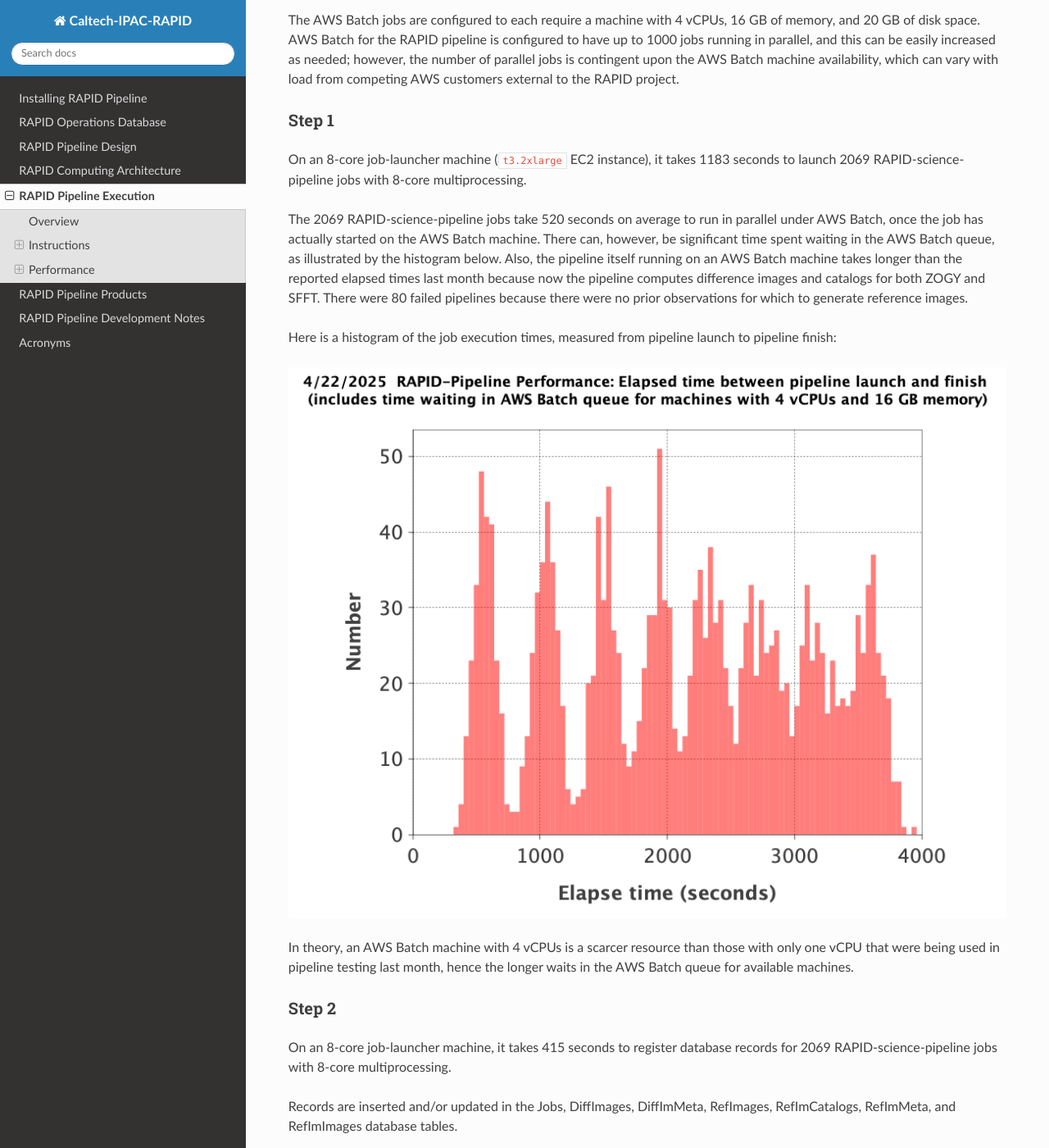
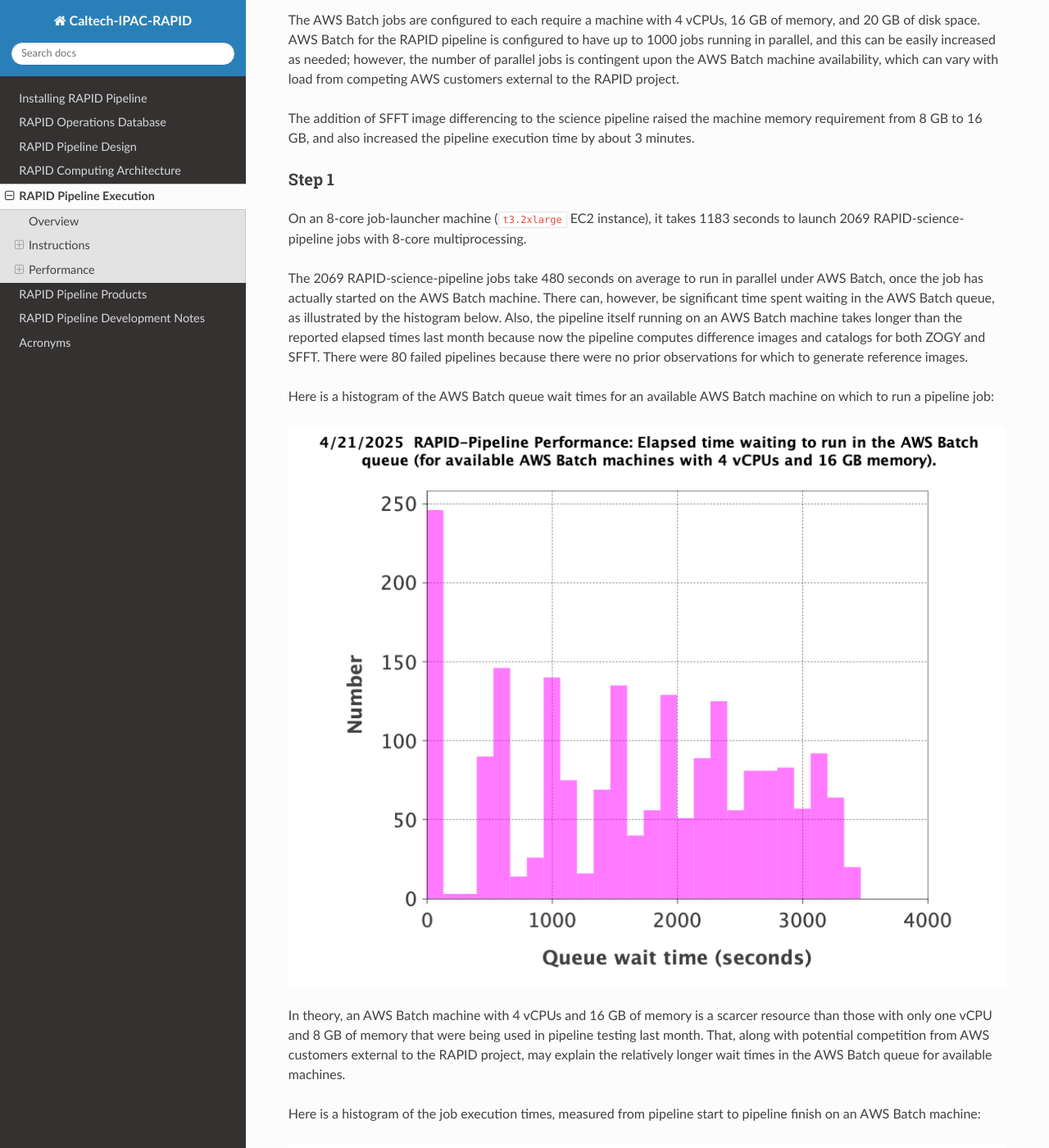
Before and after one commit to Caltech-IPAC/rapid, a Sphinx documentation site: the page built from docs/source/ops/bulk_run.rst, in a window 1280 px wide and 1400 px high, scrolled down 2901 px. Shown: the whole window at 82% size. Built offline with Sphinx 7.4.7 and the Read the Docs theme 3.1.0, drawn with Linux system fonts in a browser that asks for light colours; formulas are drawn with MathJax 3.

Commit message:
Updated performance histograms.

```diff
--- a/docs/source/ops/bulk_run.rst
+++ b/docs/source/ops/bulk_run.rst
@@ -159,25 +159,34 @@
 and this can be easily increased as needed; however, the number of parallel jobs is contingent
 upon the AWS Batch machine availability, which can vary with load from competing AWS customers external to the RAPID project.
 
+The addition of SFFT image differencing to the science pipeline raised the machine memory requirement from 8 GB to 16 GB,
+and also increased the pipeline execution time by about 3 minutes.
+
 Step 1
 ============
 
 On an 8-core job-launcher machine (``t3.2xlarge`` EC2 instance), it takes 1183 seconds
 to launch 2069 RAPID-science-pipeline jobs with 8-core multiprocessing.
 
-The 2069 RAPID-science-pipeline jobs take 520 seconds on average to run in parallel under AWS Batch, once
+The 2069 RAPID-science-pipeline jobs take 480 seconds on average to run in parallel under AWS Batch, once
 the job has actually started on the AWS Batch machine.  There can, however, be significant time spent waiting
 in the AWS Batch queue, as illustrated by the histogram below.  Also, the pipeline itself running on an AWS Batch machine
 takes longer than the reported elapsed times last month because now the pipeline computes difference images and catalogs
 for both ZOGY and SFFT.
 There were 80 failed pipelines because there were no prior observations for which to generate reference images.
 
-Here is a histogram of the job execution times, measured from pipeline launch to pipeline finish:
+Here is a histogram of the AWS Batch queue wait times for an available AWS Batch machine on which to run a pipeline job:
 
-.. image:: rapid_job_launch_to_finish_elapsed_time_1dhist.png
+.. image:: queue_wait_times.png
 
-In theory, an AWS Batch machine with 4 vCPUs is a scarcer resource than those with only one vCPU that were being
-used in pipeline testing last month, hence the longer waits in the AWS Batch queue for available machines.
+In theory, an AWS Batch machine with 4 vCPUs and 16 GB of memory is a scarcer resource than those with
+only one vCPU and 8 GB of memory that were being used in pipeline testing last month.
+That, along with potential competition from AWS customers external to the RAPID project, may explain
+the relatively longer wait times in the AWS Batch queue for available machines.
+
+Here is a histogram of the job execution times, measured from pipeline start to pipeline finish on an AWS Batch machine:
+
+.. image:: pipeline_execution_times.png
 
 
 Step 2
```
Also changed, not shown: docs/source/ops/pipeline_execution_times.png (added), docs/source/ops/queue_wait_times.png (added).
